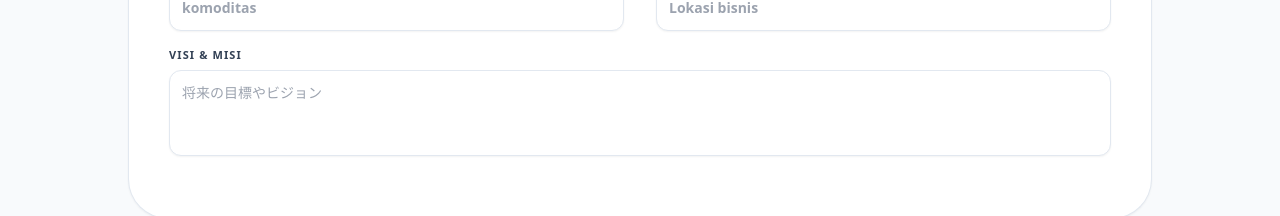
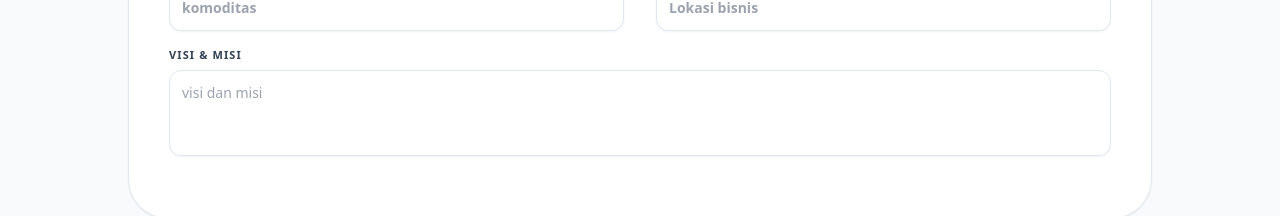
Before and after one commit to Dezanhamdani/tahap2_riset-bisnis-keluarga, a React (Vite) app: page / in a window 1280 px wide. Shown: the part 394-610 px from the top of the page. Built offline with nearby package versions, Linux system fonts and the light colour scheme.

Commit message:
Update App.tsx

```diff
--- a/src/App.tsx
+++ b/src/App.tsx
@@ -228,7 +228,7 @@ export default function App() {
                   <TooltipInput label="Jenis Komoditas" value={businessData.jenisKomoditas} onChange={(v: string) => handleInputChange('jenisKomoditas', v)} placeholder="komoditas" />
                   <TooltipInput label="Lokasi Bisnis" value={businessData.lokasiBisnis} onChange={(v: string) => handleInputChange('lokasiBisnis', v)} placeholder="Lokasi bisnis" />
                 </div>
-                <TooltipInput label="Visi & Misi" value={businessData.visiMisi} onChange={(v: string) => handleInputChange('visiMisi', v)} multiline placeholder="将来の目標やビジョン" />
+                <TooltipInput label="Visi & Misi" value={businessData.visiMisi} onChange={(v: string) => handleInputChange('visiMisi', v)} multiline placeholder="visi dan misi" />
               </div>
 
               {/* Strategy Grid */}
```
